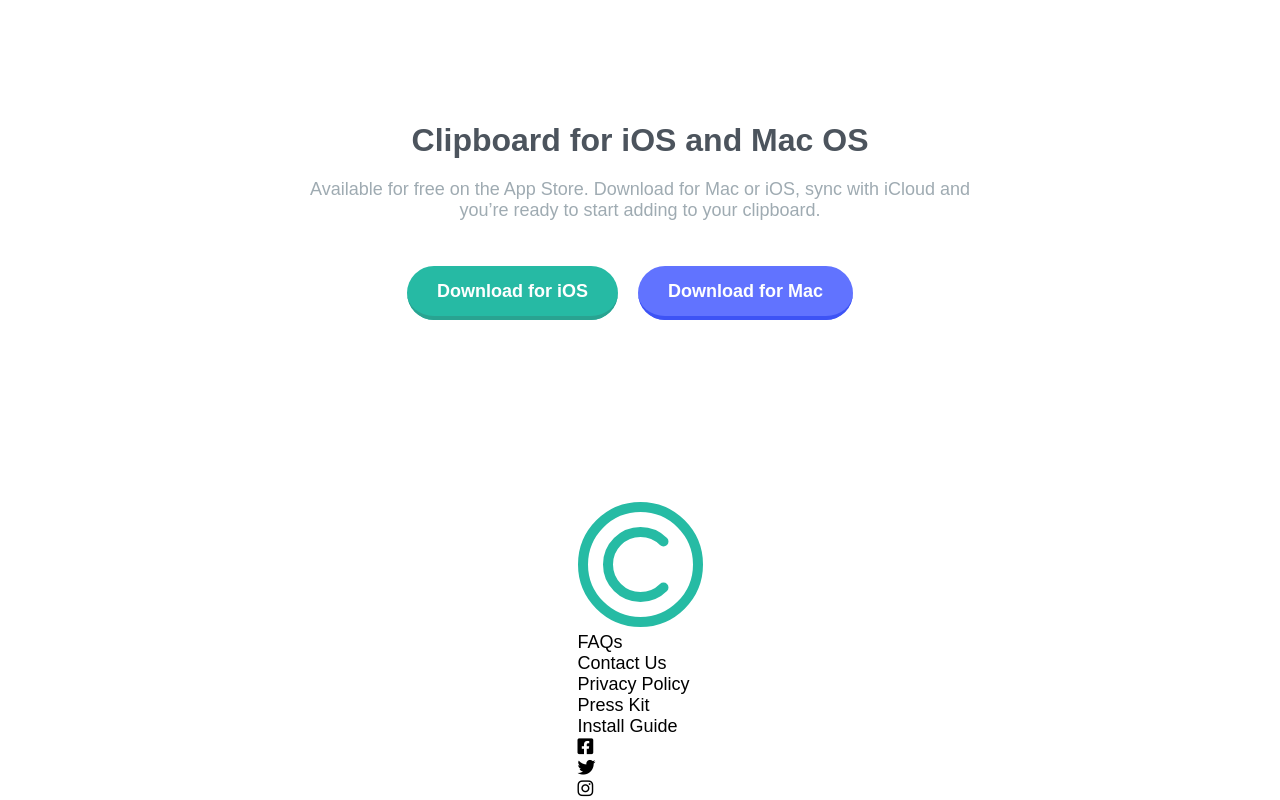
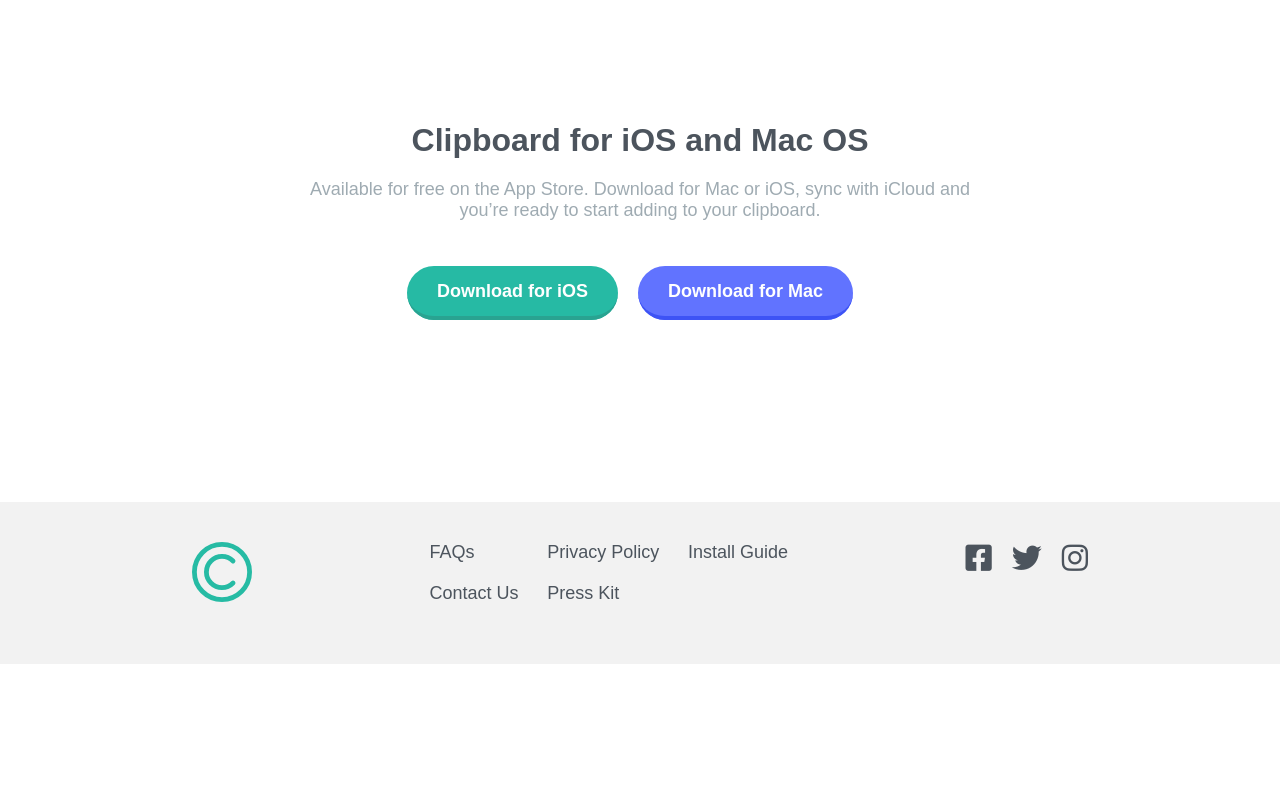
Before and after one commit to lkiryu/Clipboard-landing-page, a React (Create React App) app: page / in a window 1280 px wide. Shown: the part 2845-3645 px from the top of the page. After the commit the page ends 3509 px from the top, so only its background shows below. Built offline with nearby package versions, Linux system fonts and the light colour scheme; a web font is replaced by a local one.

Commit message:
footer style add

```diff
--- /dev/null
+++ b/src/components/footer/footer.css
@@ -0,0 +1,36 @@
+.footer{
+    display: flex;
+    justify-content: center;
+    align-items: center;
+    padding: 40px 0;
+    background-color: hsl(0, 0%, 95%);
+    width: 100%;
+}
+
+.footer .footer-content{
+    display: flex;
+    justify-content: space-between;
+    width: 70vw;
+}
+
+.footer img{
+    width: 60px;
+}
+
+.footer .links{
+    display: flex;
+    justify-content: space-between;
+    width: 40%;
+}
+
+.links ul li{
+    margin-bottom: 20px;
+    color: hsl(210, 10%, 33%);
+}
+
+.social{
+    display: flex;
+    gap: 20px;
+    font-size: 30px;
+    color: hsl(210, 10%, 33%);
+}
--- a/src/components/footer/footer.js
+++ b/src/components/footer/footer.js
@@ -1,9 +1,12 @@
 import React from "react";
 import logo from '../../images/logo.svg'
+
+import './footer.css'
 
 const Footer = () => {
     return (
         <footer className="footer">
+            <div className="footer-content">
                 <a href="/">
                     <img src={logo} className="logo" alt="logo"></img>
                 </a>
@@ -21,10 +24,11 @@
                     </ul>
                 </div>
                 <ul className="social">
-                <li><a href="/"><i class="fa-brands fa-square-facebook"></i></a></li>
-                <li><a href="/"><i class="fa-brands fa-twitter"></i></a></li>
-                <li><a href="/"><i class="fa-brands fa-instagram"></i></a></li>
+                    <li><a href="/"><i className="fa-brands fa-square-facebook"></i></a></li>
+                    <li><a href="/"><i className="fa-brands fa-twitter"></i></a></li>
+                    <li><a href="/"><i className="fa-brands fa-instagram"></i></a></li>
                 </ul>
+            </div>
         </footer>
     )
 }
--- a/src/components/sectionSupercharge/sectionSupercharge.js
+++ b/src/components/sectionSupercharge/sectionSupercharge.js
@@ -15,7 +15,7 @@
         <section className="supercharge">
             <h2 className="title">Supercharge your workflow</h2>
             <p className="description">We’ve got the tools to boost your productivity.</p>
-            <div class="examples">
+            <div className="examples">
                 <ul>
                     <li>
                         <img src={iconBlacklist} alt="Blacklist"></img>
```
Lines whose indentation alone changed are shown as unchanged.
